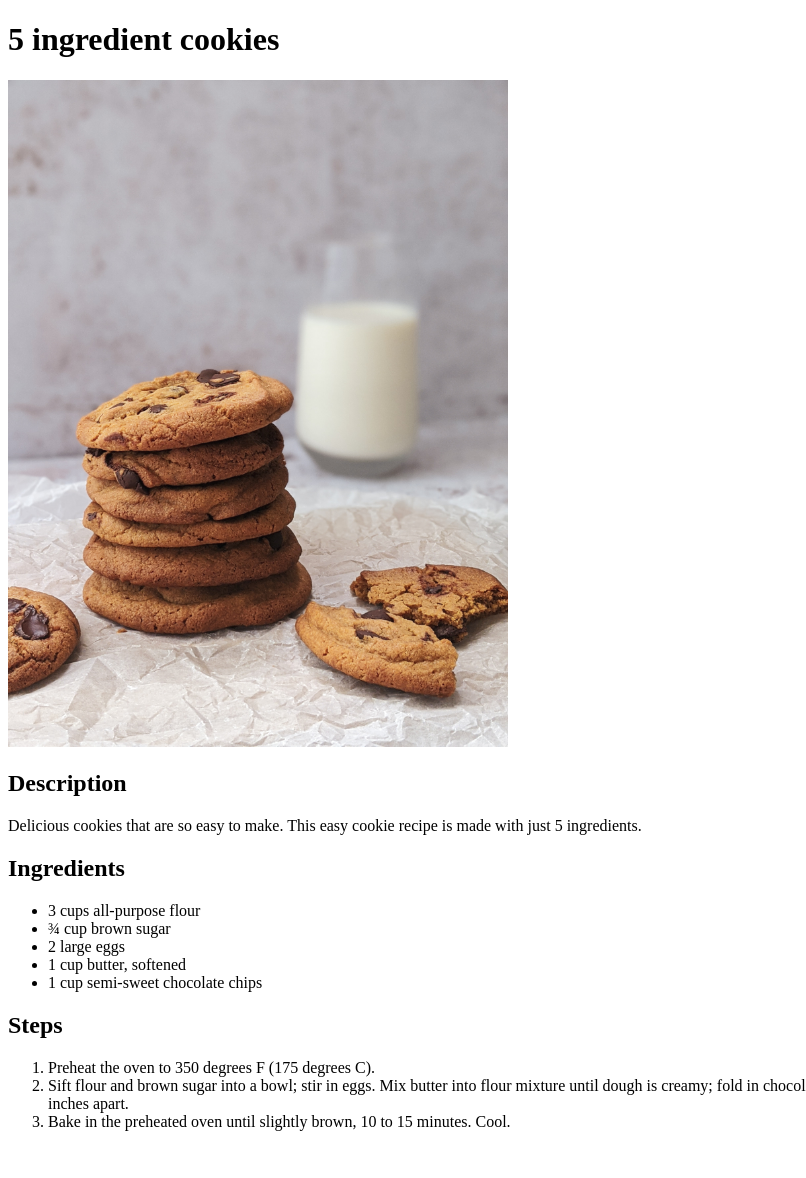
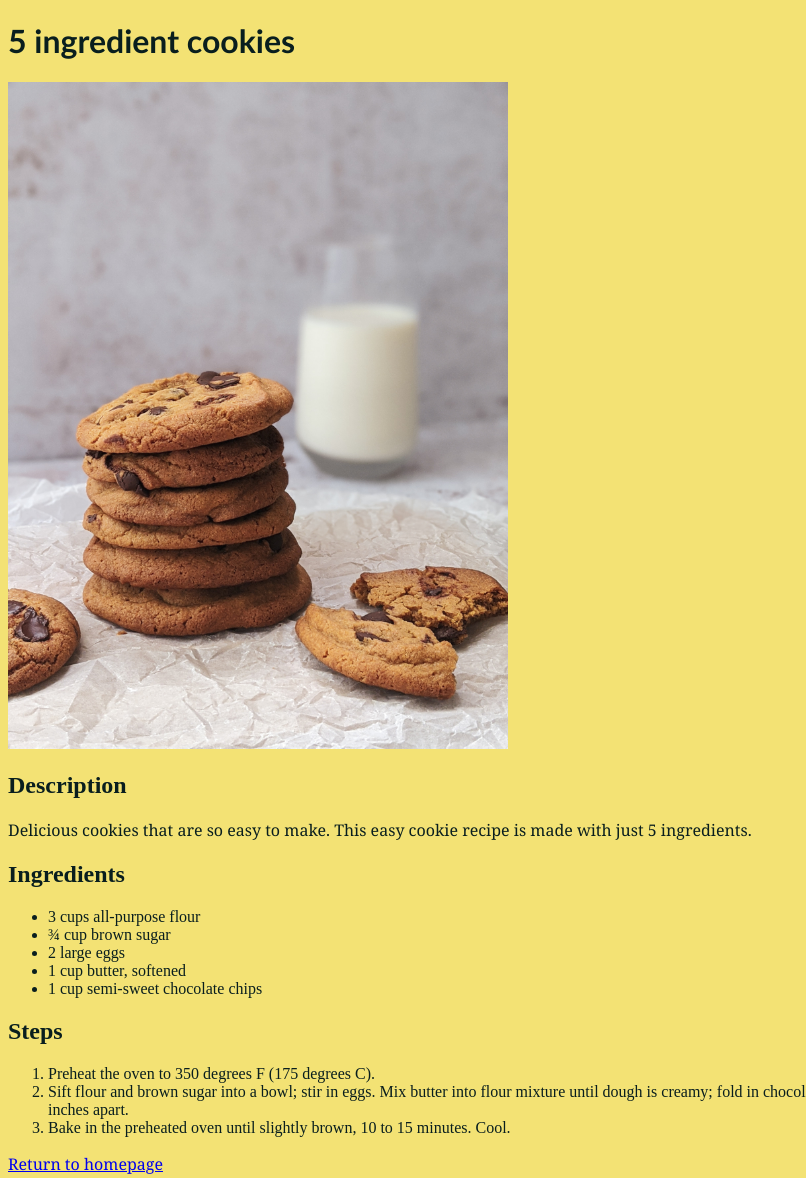
Before and after one commit to raquelcps/git_test, a plain HTML site: page recipes/5-ingredient-cookies.html in a window 1280 px wide. Shown: the whole page, without its empty margins (0-806 px from the left). Before the commit the page ends 1147 px from the top, so only its background shows below. Drawn offline with Linux system fonts and the light colour scheme.

Commit message:
Add bgcolor and link to homepage

```diff
--- a/recipes/5-ingredient-cookies.html
+++ b/recipes/5-ingredient-cookies.html
@@ -3,6 +3,7 @@
     <head>
         <meta charset="UTF-8">
         <title>5 ingredient cookies</title>
+        <link rel="stylesheet" href="../style.css">
     </head>
 
     <body>
@@ -30,5 +31,7 @@
             <li>Sift flour and brown sugar into a bowl; stir in eggs. Mix butter into flour mixture until dough is creamy; fold in chocolate chips. Spoon dough onto a baking sheet, keeping them about 3 inches apart.</li>
             <li>Bake in the preheated oven until slightly brown, 10 to 15 minutes. Cool.</li>
         </ol>
+
+        <a href="../index.html">Return to homepage</a>
     </body>
 </html>
--- /dev/null
+++ b/style.css
@@ -0,0 +1,13 @@
+body {
+    background-color: rgb(243, 226, 116);
+    color: rgb(9, 30, 30);
+}
+
+h1 {
+    font-family: 'Trebuchet MS', Arial, sans-serif;
+}
+
+p,
+a {
+    font-family: Georgia, 'Times New Roman', Times, serif;
+}
```
Also changed, not shown: index.html (+1 -0 lines), recipes/cake-mix-cookies.html (+3 -0 lines), recipes/lasagna.html (+3 -0 lines).
